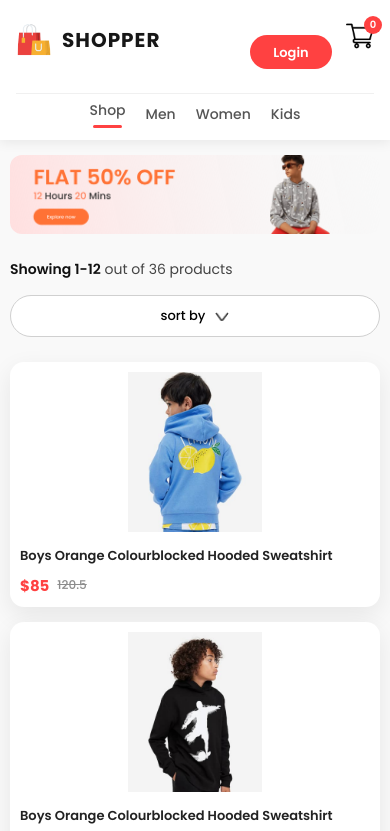
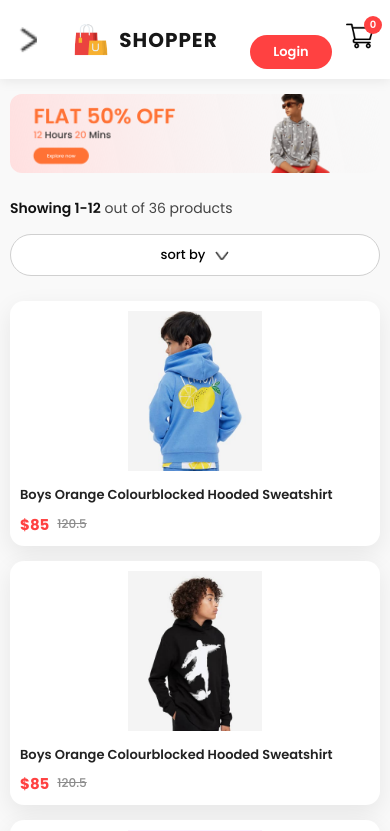
Before and after one commit to salon-a11y/Frontend-E-commerce-shoppinng-, a React app: page /kids in a window 390 px wide. Shown: the top 831 px of the page. Built offline with nearby package versions, Linux system fonts and the light colour scheme; the HTML template or start-up script is replaced by a standard one.

Commit message:
updated code

```diff
--- a/src/Component/Navbar/Navbar.css
+++ b/src/Component/Navbar/Navbar.css
@@ -20,7 +20,6 @@
     align-items: center;
     justify-content: space-between;
     gap: 20px;
-    flex-wrap: nowrap;
 
     background: #ffffff;
     box-shadow: 0 2px 12px rgba(0,0,0,0.08);
@@ -31,7 +30,7 @@
 }
 
 /* =========================
-   LOGO  (always left)
+   LOGO
 ========================= */
 
 .nav-logo{
@@ -54,7 +53,7 @@
 }
 
 /* =========================
-   MENU  (centre, desktop only)
+   MENU
 ========================= */
 
 .nav-menu{
@@ -100,7 +99,7 @@
 }
 
 /* =========================
-   LOGIN & CART  (always right)
+   LOGIN & CART
 ========================= */
 
 .nav-login-cart{
@@ -113,7 +112,7 @@
 /* LOGIN BUTTON */
 
 .nav-login-cart a{
-    text-decoration: none;       /* remove underline if button wrapped in <a> */
+    text-decoration: none;
 }
 
 .nav-login-cart button{
@@ -129,34 +128,18 @@
 
     font-size: 14px;
     font-weight: 600;
-    font-family: 'Poppins', sans-serif;
-    text-decoration: none;       /* no underline on text */
-    text-transform: none;
 
     cursor: pointer;
-    transition: background 0.3s, transform 0.3s;
+    transition: 0.3s;
 
-    /* perfect centering & navbar alignment */
-    display: inline-flex;
+    display: flex;
     align-items: center;
     justify-content: center;
-    vertical-align: middle;      /* sits flush with cart icon */
-    line-height: 1;
-    padding: 0;
-
-    /* strip browser defaults */
-    appearance: none;
-    -webkit-appearance: none;
 }
 
 .nav-login-cart button:hover{
     background: #e63636;
     transform: scale(1.05);
-}
-
-.nav-login-cart button:focus{
-    outline: none;
-    box-shadow: 0 0 0 3px rgba(255, 65, 65, 0.3);
 }
 
 /* =========================
@@ -170,8 +153,6 @@
     justify-content: center;
     cursor: pointer;
 }
-
-/* CART ICON */
 
 .nav-cart-container img{
     width: 36px;
@@ -188,16 +169,39 @@
     position: absolute;
     top: -8px;
     right: -10px;
+
     width: 20px;
     height: 20px;
+
     display: flex;
     align-items: center;
     justify-content: center;
+
     border-radius: 50%;
     background: #ff4141;
     color: white;
+
     font-size: 11px;
     font-weight: 600;
+}
+
+/* =========================
+   DROPDOWN ICON
+========================= */
+
+.nav-dropdown{
+    display: none;
+    width: 25px;
+    cursor: pointer;
+
+    transform: rotate(-90deg);
+    transition: 0.5s;
+}
+
+/* ICON ROTATE */
+
+.open{
+    transform: rotate(90deg);
 }
 
 /* =========================
@@ -220,16 +224,14 @@
 }
 
 /* =========================
-   TABLET  –  menu on second row
+   TABLET
 ========================= */
 
-@media (max-width: 900px){
+@media (max-width: 800px){
 
     .navbar{
         padding: 12px 24px;
         flex-wrap: wrap;
-        justify-content: space-between;
-        align-items: center;
     }
 
     .nav-logo{
@@ -240,16 +242,31 @@
         order: 2;
     }
 
-    /* menu full-width on second row */
+    .nav-dropdown{
+        display: block;
+    }
+
+    /* MOBILE MENU */
+
     .nav-menu{
         order: 3;
+
+        display: none;
+        width: 100%;
+
+        flex-direction: column;
+        align-items: center;
+
+        gap: 18px;
+
+        padding: 12px 0;
+
+        border-top: 1px solid #f0f0f0;
+        margin-top: 10px;
+    }
+
+    .nav-menu-visible{
         display: flex;
-        width: 100%;
-        justify-content: center;
-        gap: 28px;
-        padding: 8px 0 4px;
-        border-top: 1px solid #f0f0f0;
-        margin-top: 6px;
     }
 
     .nav-logo img{
@@ -275,7 +292,6 @@
     .navbar{
         padding: 10px 16px;
         min-height: 60px;
-        flex-wrap: wrap;
     }
 
     .nav-logo img{
@@ -304,20 +320,9 @@
         width: 18px;
         height: 18px;
         font-size: 10px;
+
         top: -6px;
         right: -8px;
-    }
-
-    /* menu second row on mobile */
-    .nav-menu{
-        order: 3;
-        display: flex;
-        width: 100%;
-        justify-content: center;
-        gap: 20px;
-        padding: 6px 0 2px;
-        border-top: 1px solid #f0f0f0;
-        margin-top: 4px;
     }
 
     .nav-menu li{
@@ -329,7 +334,7 @@
    SMALL MOBILE
 ========================= */
 
-@media (max-width: 380px){
+@media (max-width: 360px){
 
     .navbar{
         padding: 8px 12px;
--- a/src/Component/Navbar/Navbar.jsx
+++ b/src/Component/Navbar/Navbar.jsx
@@ -1,15 +1,20 @@
-import React, { useContext, useState } from "react";
+import React, { useContext, useRef, useState } from "react";
 import "./Navbar.css";
 import logo from "../assets/logo.png";
 import cart_icon from "../assets/cart_icon.png";
 import { Link } from "react-router-dom";
 import { ShopContext } from "../../Context/ShopContext";
-
+import drop_down from '../assets/dropdown_icon.png'
 const Navbar = () => {
 
   const [menu, setMenu] = useState("shop");
 
   const { getTotalcartItems } = useContext(ShopContext);
+  const menuref = useRef();
+  function dropDown_toggle(e){
+  menuref.current.classList.toggle('nav-menu-visible');
+   e.target.classList.toggle("open");
+  }
 
   return (
 
@@ -19,8 +24,8 @@ const Navbar = () => {
         <img src={logo} alt="" />
         <p>SHOPPER</p>
       </div>
-
-      <ul className="nav-menu">
+          <img onClick={dropDown_toggle}  className="nav-dropdown" src={drop_down} alt="" />
+      <ul ref={menuref} className="nav-menu">
 
         <li onClick={() => { setMenu("shop") }}>
           <Link style={{ textDecoration: 'none' }} to='/'>
--- a/src/Context/ShopContext.jsx
+++ b/src/Context/ShopContext.jsx
@@ -40,8 +40,8 @@ totalAmount += itemInfo.new_price * cartitem[item]
 
 
       }
-      return totalAmount;
     }
+    return totalAmount;
   }
    const getTotalcartItems = () =>{
     let totalitem =0;
```
